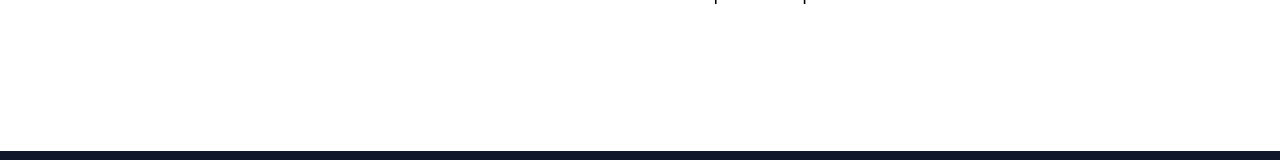
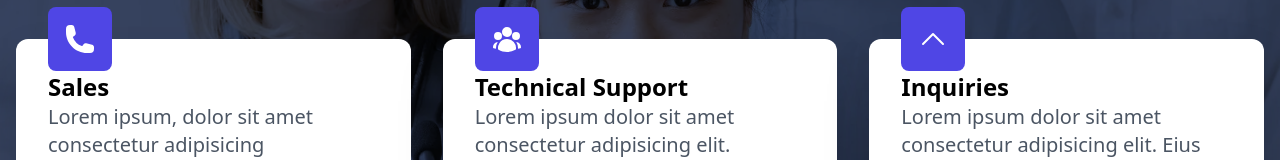
Before and after one commit to Esturban/resu-mate, a React (Create React App) app: page / in a window 1280 px wide. Shown: the part 1943-2103 px from the top of the page. Built offline with nearby package versions, Linux system fonts and the light colour scheme.

Commit message:
Renaming Support to Features

```diff
--- a/src/components/Support.tsx
+++ b/src/components/Features.tsx
@@ -1,9 +1,9 @@
 import {v4 as uuid} from "uuid";
-import { ArrowRightCircleIcon, ChevronUpIcon, PhoneIcon, UserGroupIcon } from "@heroicons/react/24/solid";
-import { SupportText } from "./Support/SupportText";
+import { ChevronUpIcon, PhoneIcon, UserGroupIcon } from "@heroicons/react/24/solid";
+import { SupportText } from "./Features/FeatureText";
 
 /* support component */
-function Support(): JSX.Element {
+function Features(): JSX.Element {
   const data = [
     {
       component: <PhoneIcon />,
@@ -28,13 +28,10 @@
         <div className="w-16 p-4 bg-indigo-600 text-white rounded-lg mt-[-4rem]">
           {e.component}
         </div>
-        <span className="font-bold text-2xl my-6">{e.span}</span>
+        <span className="font-bold text-2xl my-18">{e.span}</span>
         <p className="text-gray-600 text-xl  mb-12">{e.p}</p>
       </div>
 
-      <span className="bg-slate-100 pl-8 py-4 absolute bottom-0 w-full flex items-center text-indigo-600">
-        Contact Us <ArrowRightCircleIcon />
-      </span>
     </div>
   ));
 
@@ -58,4 +55,4 @@
   );
 }
 
-export default Support;
+export default Features;
--- a/src/components/Login.tsx
+++ /dev/null
@@ -1,13 +0,0 @@
-/**
- * navbar login buttons on right when not in hamburger view
- */
-export function Login(): JSX.Element {
-  return (
-    <div className="hidden md:flex pr-4">
-
-      <button type="button" className="px-8 py-3 bg-indigo-700 rounded-full">
-        Dream Job Awaits
-      </button>
-    </div>
-  );
-}
```
Also changed, not shown: src/components/Features/FeatureText.tsx (renamed from src/components/Support/SupportText.tsx).
